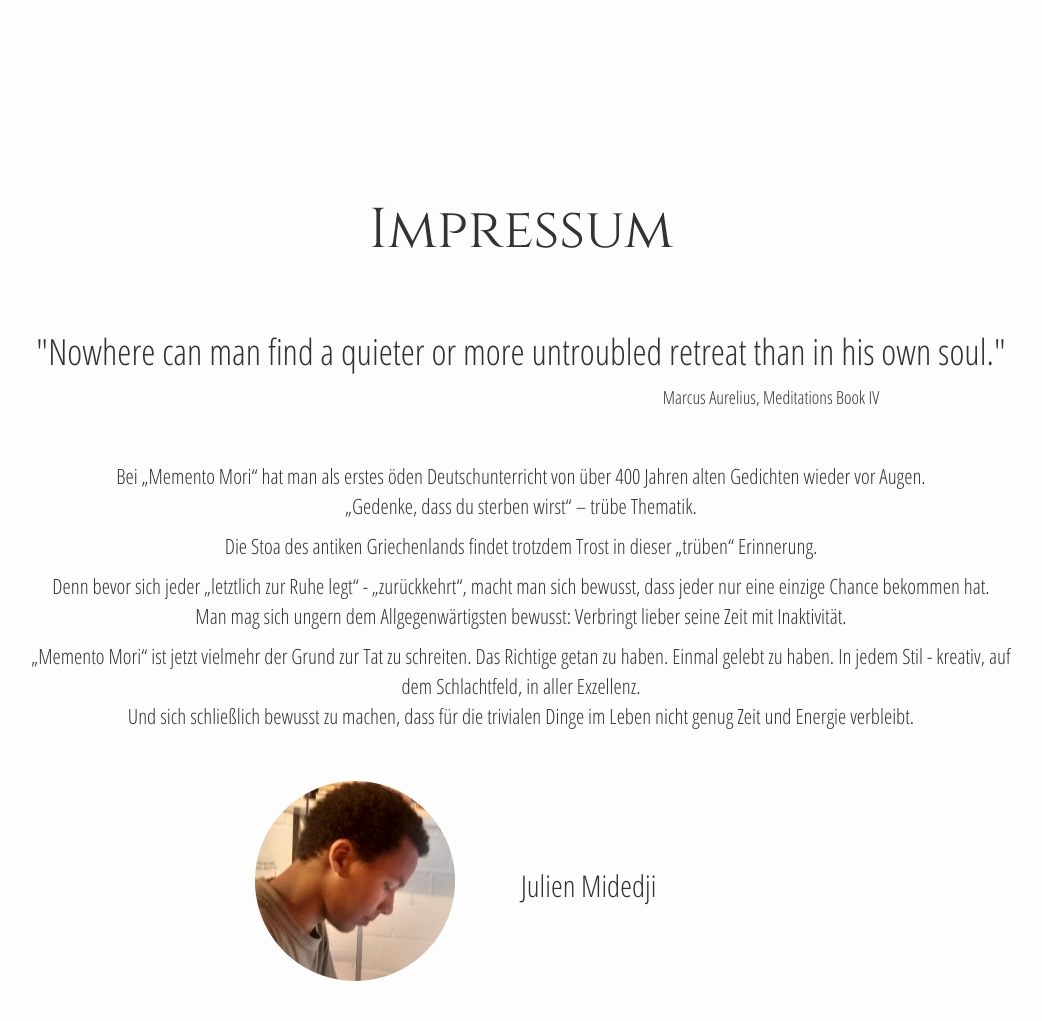
After one commit to ResamVi/resamvi.de-old, a PHP site: page /impressum.html in a window 1280 px wide. The commit adds this page. Shown: the whole page, without its empty margins (119-1161 px from the left). Run offline with PHP 8.4, Linux system fonts and the light colour scheme.

Commit message:
First real entry

```diff
--- a/css/style.css
+++ b/css/style.css
@@ -14,6 +14,10 @@ p {
     font-size: 4em;
     font-weight: normal;
     font-family: 'Cinzel', serif;
+}
+
+.subtitle {
+    font-family: 'Open Sans Condensed', sans-serif;
 }
 
 /* Dates put above titles */
@@ -110,6 +114,12 @@ p {
     .title {
             font-size: 3em;
     }
+
+
+    #header {
+        height: 10em;
+        margin-bottom: 20px;
+    }
 }
 
 /* start of phone styles */
@@ -121,4 +131,8 @@ p {
     .icons {
         margin: 0 5px;
     }
+
+    #header {
+        height: 10em;
+    }
 }
--- /dev/null
+++ b/impressum.html
@@ -0,0 +1,86 @@
+<!DOCTYPE html>
+<html>
+    <head>
+        <title>ResamVi | Coding, Animation and Video Editing</title>
+
+        <!-- CSS -->
+        <link rel="stylesheet"  type="text/css" href="css/style.css">
+
+        <!-- Meta Tags -->
+        <meta name="viewport" content="width=device-width, initial-scale=1">
+
+        <!-- Favicon -->
+        <link rel="icon" href="img/favicon.ico" type="image/gif" size="48x48">
+
+        <!-- Bootstrap -->
+        <link rel="stylesheet" href="https://maxcdn.bootstrapcdn.com/bootstrap/3.3.7/css/bootstrap.min.css" integrity="sha384-BVYiiSIFeK1dGmJRAkycuHAHRg32OmUcww7on3RYdg4Va+PmSTsz/K68vbdEjh4u" crossorigin="anonymous">
+
+        <!-- Fonts -->
+        <link href="https://fonts.googleapis.com/css?family=Cinzel" rel="stylesheet">
+        <link href="https://fonts.googleapis.com/css?family=Open+Sans+Condensed:300" rel="stylesheet">
+    </head>
+
+
+    <body>
+        <div class="container-fluid">
+
+            <!-- First Page -->
+            <div class="" id="startpage">
+                <div id="startpage-container">
+
+                    <div class="row" style="text-align:center;margin-bottom:50px;">
+                        <h1 class="title">Impressum</h1>
+                    </div>
+
+
+                    <div class="row" style="width:80%;margin-left:10%">
+                        <div class="entry-content">
+
+                            <h1 class="subtitle" style="margin-bottom:50px;">
+                                "Nowhere can man find a quieter or more untroubled retreat than in his own soul."
+                                <span style="margin-left:50%;font-size:0.5em;white-space:nowrap;">Marcus Aurelius, Meditations Book IV</span>
+                            </h1>
+
+
+                            <p>Bei „Memento Mori“ hat man als erstes öden Deutschunterricht von über 400 Jahren alten Gedichten wieder vor Augen. <br />„Gedenke, dass du sterben wirst“ – trübe Thematik.</p>
+
+                            <p>Die Stoa des antiken Griechenlands findet trotzdem Trost in dieser „trüben“ Erinnerung.</p>
+
+                            <p>Denn bevor sich jeder „letztlich zur Ruhe legt“ - „zurückkehrt“, macht man sich bewusst, dass jeder nur eine einzige Chance bekommen hat.<br />
+
+                            Man mag sich ungern dem Allgegenwärtigsten bewusst: Verbringt lieber seine Zeit mit Inaktivität.</p>
+
+                            <p>„Memento Mori“ ist jetzt vielmehr der Grund zur Tat zu schreiten. Das Richtige getan zu haben. Einmal gelebt zu haben. In jedem Stil - kreativ, auf dem Schlachtfeld, in aller Exzellenz. <br />
+
+                            Und sich schließlich bewusst zu machen, dass für die trivialen Dinge im Leben nicht genug Zeit und Energie verbleibt.</p>
+                        </div>
+
+                    </div>
+
+
+                    <div class="row" id="header">
+                        <div class="col-md-3 col-md-offset-3"><img src="img/ich.jpg" alt="ich" class="img-responsive"></div>
+
+                        <h2 class="subtitle">Julien Midedji</h2>
+                    </div>
+
+
+                </div>
+            </div>
+
+
+        </div>
+    </body>
+
+    <!-- Google Analytics -->
+    <script>
+      (function(i,s,o,g,r,a,m){i['GoogleAnalyticsObject']=r;i[r]=i[r]||function(){
+      (i[r].q=i[r].q||[]).push(arguments)},i[r].l=1*new Date();a=s.createElement(o),
+      m=s.getElementsByTagName(o)[0];a.async=1;a.src=g;m.parentNode.insertBefore(a,m)
+      })(window,document,'script','https://www.google-analytics.com/analytics.js','ga');
+
+      ga('create', 'UA-96453810-1', 'auto');
+      ga('send', 'pageview');
+
+    </script>
+</html>
```
Also changed, not shown: index.html (+30 -1 lines), img/door.jpg (added), img/ich.jpg (added).
